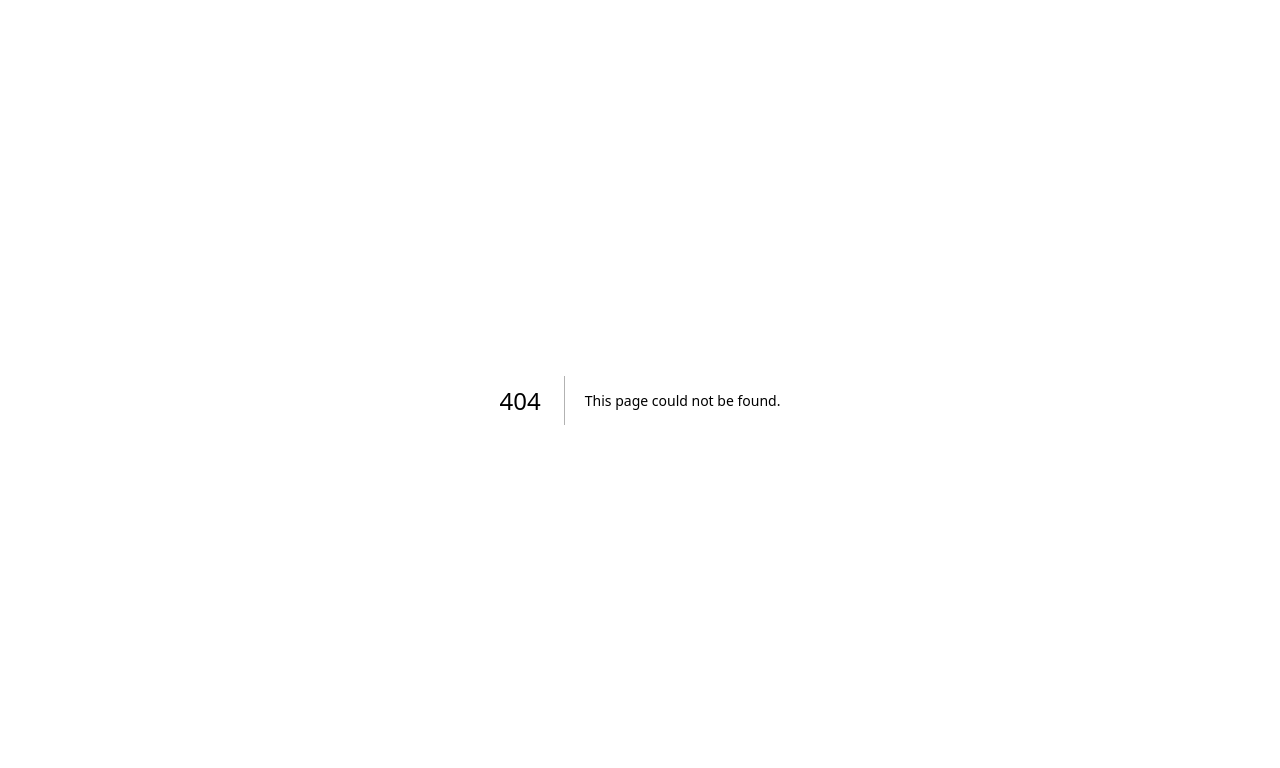
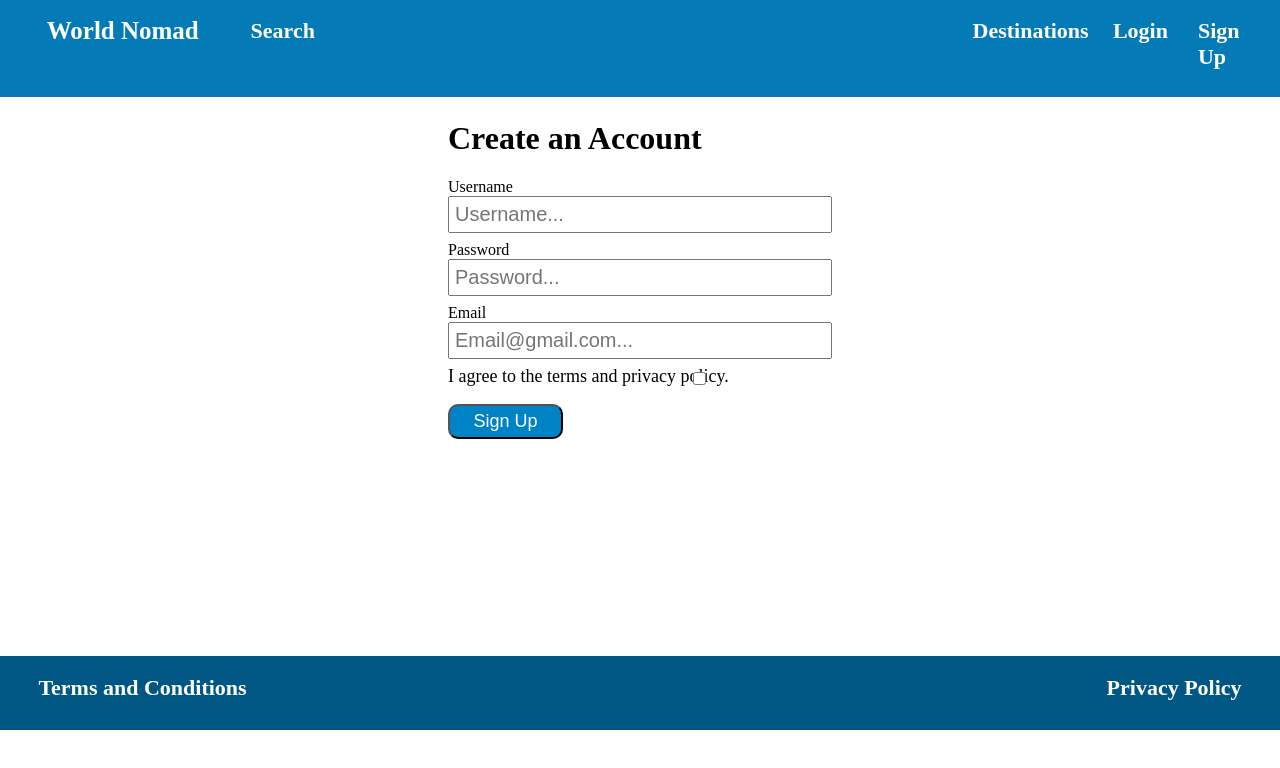
Before and after one commit to JohnFuhrm12/travelforum, a Next.js app: page /register in a window 1280 px wide. Before the commit this address had no page. Shown: the top 768 px of the page. Built offline with nearby package versions, Linux system fonts and the light colour scheme.

Commit message:
User account creation

```diff
--- a/components/navbar.tsx
+++ b/components/navbar.tsx
@@ -11,8 +11,8 @@ export default function Navbar() {
         </div>
         <div className={navStyles.navLinksContainer}>
         <Link className={navStyles.navLinkTrue} href="/destinations"><h2 className={navStyles.navLink}>Destinations</h2></Link>
-          <h2 className={navStyles.navLink}>Sign Up</h2>
           <h2 className={navStyles.navLink}>Login</h2>
+          <Link className={navStyles.navLinkTrue} href="/register"><h2 className={navStyles.navLink}>Sign Up</h2></Link>
         </div>
     </div>
     </>
--- /dev/null
+++ b/pages/register.tsx
@@ -0,0 +1,58 @@
+import Head from 'next/head';
+import Link from 'next/link';
+import styles from '@/styles/Account.module.css';
+import Navbar from '@/components/navbar';
+import Footer from '@/components/footer';
+
+import { db } from '@/firebase';
+import { collection, doc, setDoc, deleteDoc, getDocs, query, where, limit } from "firebase/firestore";
+import { useState } from 'react';
+
+export default function Register() {
+
+    const [currentUsername, setCurrentUsername] = useState('');
+    const [currentPassword, setCurrentPassword] = useState('');
+    const [currentEmail, setCurrentEmail] = useState('');
+
+    const [successMessage, setSuccessMessage] = useState(false);
+
+    const createAccount = async (e:any) => {
+        e.preventDefault();
+        await setDoc(doc(db, 'users', currentEmail), {
+          username: currentUsername,
+          password: currentPassword,
+          email: currentEmail,
+        });
+        setCurrentUsername('');
+        setCurrentPassword('');
+        setCurrentEmail('');
+        setSuccessMessage(true);
+      };
+
+      function clearMessage() {
+        setSuccessMessage(false);
+      };
+
+  return (
+    <>
+    <Head>
+      <title>World Nomad</title>
+    </Head>
+      <Navbar/>
+      {successMessage? <h2 className={styles.successMessage}>Success! Account created.</h2> : <></>}
+      <form onChange={clearMessage} onSubmit={createAccount} className={styles.registerForm}>
+        <h1>Create an Account</h1>
+        <label htmlFor="username">Username</label>
+        <input onChange={(e) => {setCurrentUsername(e.target.value)}}  className={styles.registerInput} type="text" id="username" name="username" value={currentUsername} placeholder='Username...' required/>
+        <label htmlFor="password">Password</label>
+        <input onChange={(e) => {setCurrentPassword(e.target.value)}} className={styles.registerInput} type="text" id="password" name="password" value={currentPassword} placeholder='Password...' required/>
+        <label htmlFor="email">Email</label>
+        <input onChange={(e) => {setCurrentEmail(e.target.value)}} className={styles.registerInput} type="email" id="email" name="email" value={currentEmail} placeholder='Email@gmail.com...' required/>
+        <label className={styles.registerInputCheckLabel} htmlFor="terms">I agree to the terms and privacy policy.</label>
+        <input className={styles.registerInputCheck} type="checkbox" id="terms" name="terms" value="terms" required/>
+        <input className={styles.submitBtn}  type="submit" value="Sign Up"/>
+      </form>
+      <Footer/>
+    </>
+  )
+}
--- /dev/null
+++ b/styles/Account.module.css
@@ -0,0 +1,51 @@
+.registerForm {
+    display: flex;
+    flex-direction: column;
+    width: 30%;
+    margin: 0 auto;
+    margin-bottom: 17%;
+}
+
+.registerInput {
+    font-size: 20px;
+    padding: 5px;
+    margin-bottom: 2%;
+}
+.registerInputCheckLabel {
+    font-size: 18px;
+}
+
+.registerInputCheck {
+    margin-top: -15px;
+    margin-right: -30%;
+    cursor: pointer;
+}
+
+.submitBtn {
+    margin-top: 4%;
+    font-size: 18px;
+    padding: 5px;
+    width: 30%;
+    background-color: rgb(0, 131, 197);
+    color: white;
+    border-radius: 10px;
+    transition: 0.5s;
+    cursor: pointer;
+}
+
+.submitBtn:hover {
+    background-color: rgb(1, 116, 174);
+    transition: 0.5s;
+    transform: translateY(-3px);
+}
+
+.successMessage {
+    text-align: center;
+    font-size: 20px;
+    color: lime;
+   background-color: rgb(48, 48, 48);
+   width: 30%;
+   margin: 0 auto;
+   margin-top: 2%;
+   transition: 0.5s;
+}
```
